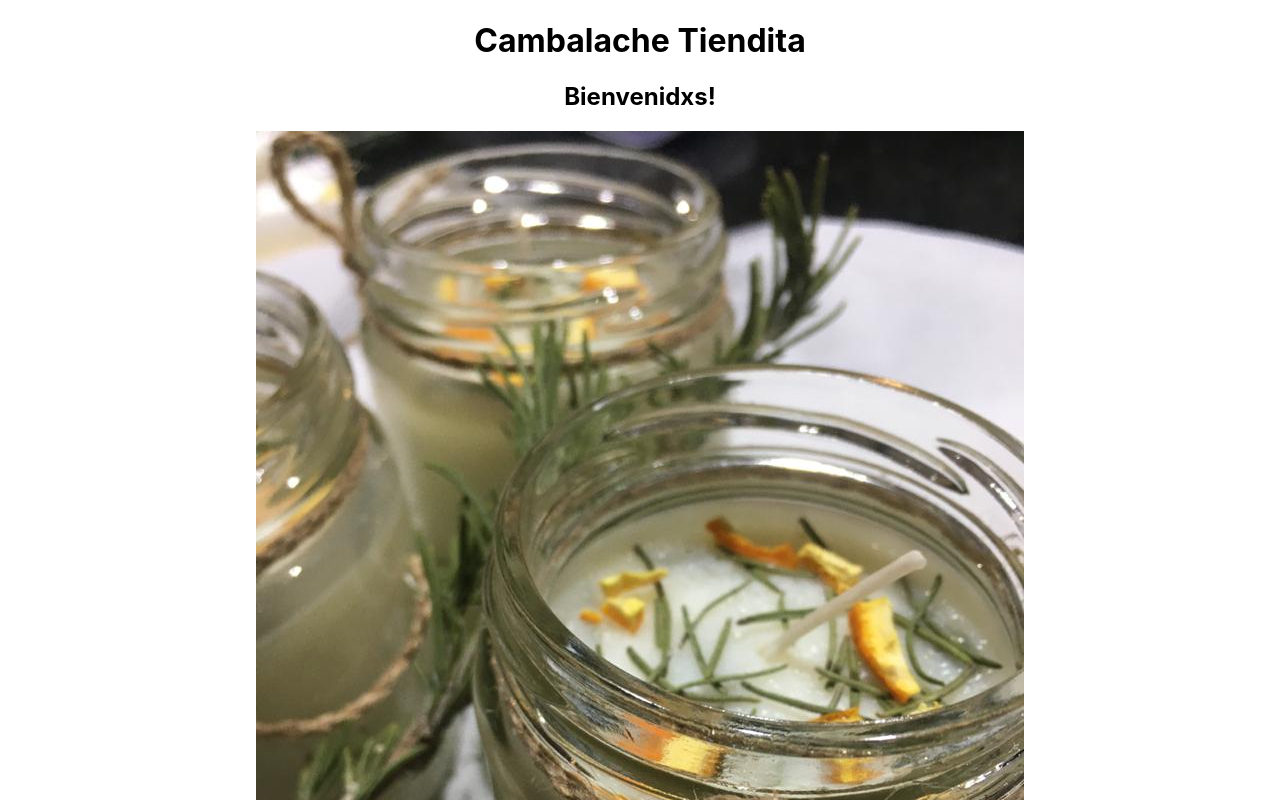
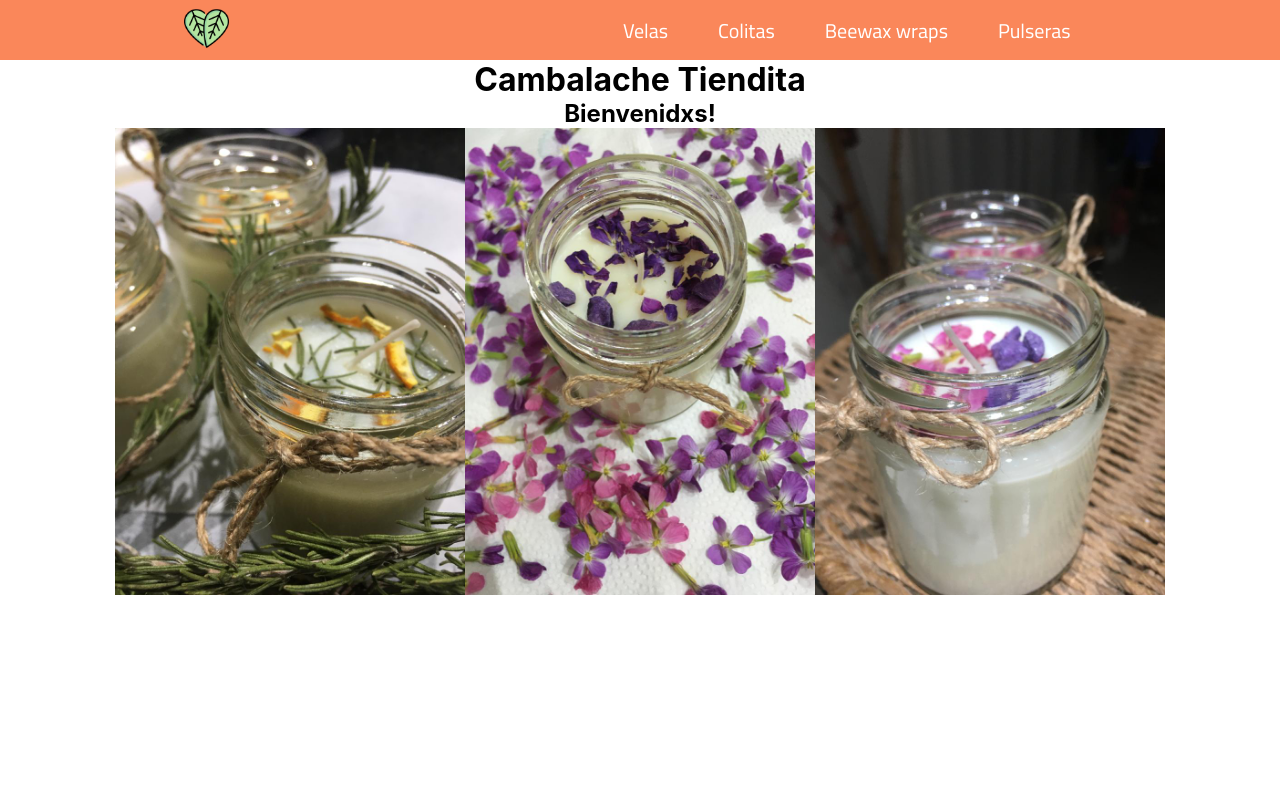
Before and after one commit to sofimack/cambalachetiendita, a React (Create React App) app: page / in a window 1280 px wide. Shown: the top 800 px of the page. Built offline with nearby package versions, Linux system fonts and the light colour scheme.

Commit message:
segunda entrega, creacion navbar

```diff
--- a/src/App.css
+++ b/src/App.css
@@ -28,6 +28,12 @@
   color: #61dafb;
 }
 
+
+section img {
+  width: 350px;
+}
+/*
+
 @keyframes App-logo-spin {
   from {
     transform: rotate(0deg);
@@ -35,4 +41,4 @@
   to {
     transform: rotate(360deg);
   }
-}
+} */
--- a/src/App.js
+++ b/src/App.jsx
@@ -1,17 +1,20 @@
 
 import './App.css';
+import Navbar from './components/navbar';
 
 function App() {
   return (
     <div className="App">
+      <Navbar />
+
 
       <h1>Cambalache Tiendita</h1>
       <h2>Bienvenidxs! </h2>
 
       <section>
-        <img src='img/vela1.jpeg'></img>
-        <img src='img/vela2.jpeg'></img>
-        <img src='img/vela3.jpeg'></img>
+        <img src='img/vela1.jpeg' />
+        <img src='img/vela2.jpeg' />
+        <img src='img/vela3.jpeg' />
       </section>
     </div>
   );
--- /dev/null
+++ b/src/components/navbar.css
@@ -0,0 +1,43 @@
+@import url('https://fonts.googleapis.com/css?family=Cairo&display=swap');
+* {
+  margin:0;
+  padding:0;
+  box-sizing: border-box
+}
+.navbar {
+  width:100%;
+  height:60px;
+  background: #fa875a;
+  color: white;
+   margin: auto;
+  display: flex;
+  justify-content:space-around;
+  align-items: center;
+
+}
+
+.left img {
+    width: 45px;
+}
+
+.right ul {
+  display:flex;
+  list-style: none;
+
+}
+
+.right a {
+  margin:0 10px;
+  padding: 5px 15px;
+  border-radius:10px;
+  color: white;
+  list-style: none;
+  text-decoration: none;
+  font-size: 20px;
+  font-family: 'Cairo', sans-serif;
+  transition: all .8s ease-in-out
+}
+
+.right a:hover{
+  background: #f06832;
+}
--- /dev/null
+++ b/src/components/navbar.jsx
@@ -0,0 +1,24 @@
+
+import './navbar.css';
+
+function Navbar() {
+  return (
+
+
+    <div class="navbar">
+        <div class="left">
+        <a href="navbar.jsx"><img src="img/leaves.png" alt="Logo de la marca, dos hojas que representan un corazon"/></a>
+        </div>
+        <div class="right">
+            <ul>
+                <li><a href="#">Velas</a></li>
+                <li><a href="#">Colitas</a></li>
+                <li><a href="#">Beewax wraps</a></li>
+                <li><a href="#">Pulseras</a></li>
+            </ul>
+        </div>
+    </div>
+  );
+}
+
+export default Navbar;
```
Also changed, not shown: public/img/leaves.png (added), 1 other file (tests, documents, lock files or other folders).
